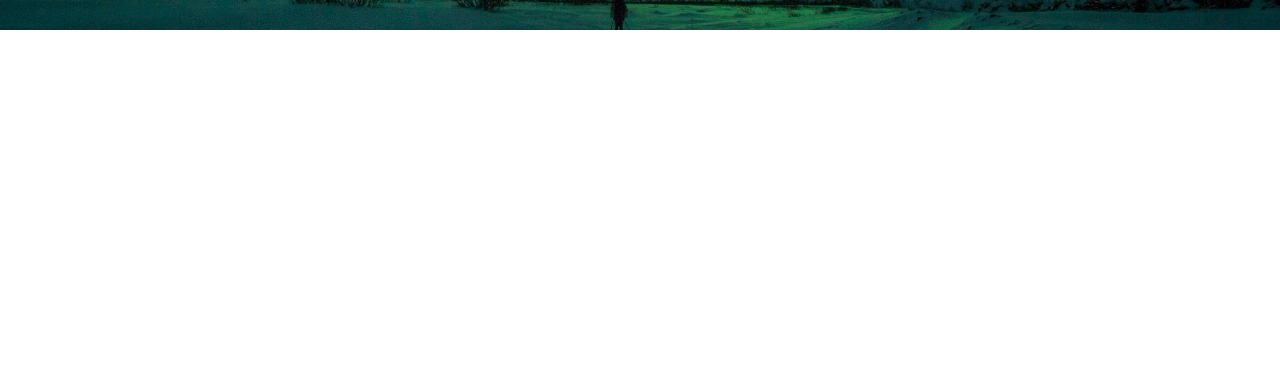
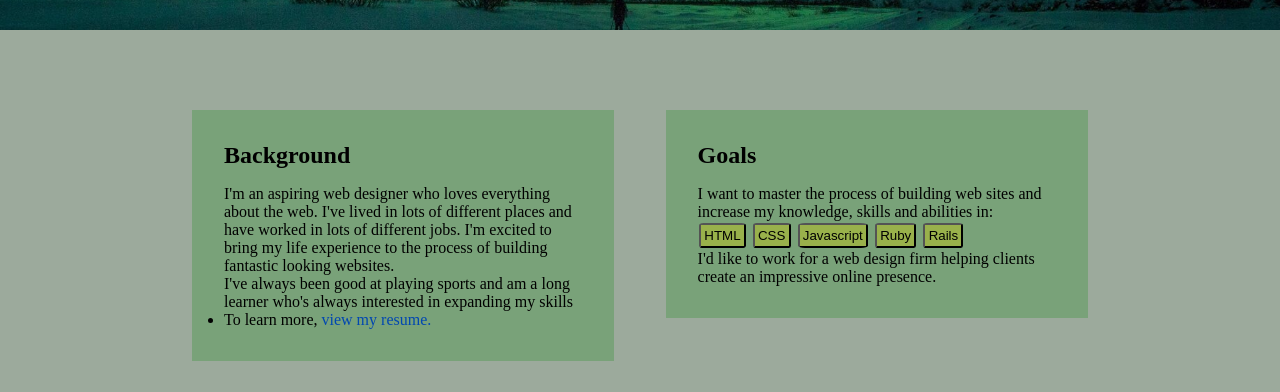
Before and after one commit to ShubhangKolisetty/Myportfolio, a plain HTML site: page index.html in a window 1280 px wide. Shown: the part 408-800 px from the top of the page. Drawn offline with Linux system fonts and the light colour scheme; a web font is replaced by a local one.

Commit message:
main implemented

```diff
--- a/index.html
+++ b/index.html
@@ -29,5 +29,47 @@
       <h2 class="header__name">Hello I'm Shubhang</h2>
       <p><span class="header__city">I live in Chicago, IL</span></p>
     </header>
+
+    <main class="main">
+      <div class="main-div clearfix">
+        <section class="main__background">
+          <h2>Background</h2>
+
+          <p>
+            I'm an aspiring web designer who loves everything about the web.
+            I've lived in lots of different places and have worked in lots of
+            different jobs. I'm excited to bring my life experience to the
+            process of building fantastic looking websites.
+          </p>
+          <p>
+            I've always been good at playing sports and am a long learner who's
+            always interested in expanding my skills
+          </p>
+          <ul>
+            <li>
+              To learn more, <a class="resume" href="#">view my resume.</a>
+            </li>
+          </ul>
+        </section>
+
+        <section class="main__goals">
+          <h2>Goals</h2>
+          <p>
+            I want to master the process of building web sites and increase my
+            knowledge, skills and abilities in:
+          </p>
+          <button class="button" type="button">HTML</button>
+          <button class="button" type="button">CSS</button>
+          <button class="button" type="button">Javascript</button>
+          <button class="button" type="button">Ruby</button>
+          <button class="button" type="button">Rails</button>
+
+          <p>
+            I'd like to work for a web design firm helping clients create an
+            impressive online presence.
+          </p>
+        </section>
+      </div>
+    </main>
   </body>
 </html>
--- a/styles.css
+++ b/styles.css
@@ -7,6 +7,7 @@ body {
   box-sizing: border-box;
   font-size: 62.5%;
   font-family: "Kiwi Maru", serif;
+  background-color: rgba(36, 68, 36, 0.452);
 }
 
 .nav {
@@ -95,3 +96,45 @@ body {
   padding: 1rem;
   border-radius: 5%;
 }
+
+.main {
+  margin-top: 5rem;
+}
+
+.main-div {
+  width: 70%;
+  margin: 0 auto;
+}
+
+.main__background {
+  font-size: 1rem;
+  float: left;
+  width: 40%;
+  background-color: rgba(39, 143, 39, 0.295);
+  padding: 2rem;
+}
+
+.main__goals {
+  font-size: 1rem;
+  float: right;
+  width: 40%;
+  background-color: rgba(39, 143, 39, 0.295);
+  padding: 2rem;
+}
+
+h2 {
+  padding-bottom: 1rem;
+}
+
+.resume:link,
+.resume:visited {
+  text-decoration: none;
+  color: rgb(0, 71, 177);
+}
+
+.button {
+  background-color: rgba(164, 182, 63, 0.774);
+  padding: 0.2rem;
+  border-radius: 10%;
+  margin: 1.5px;
+}
```
